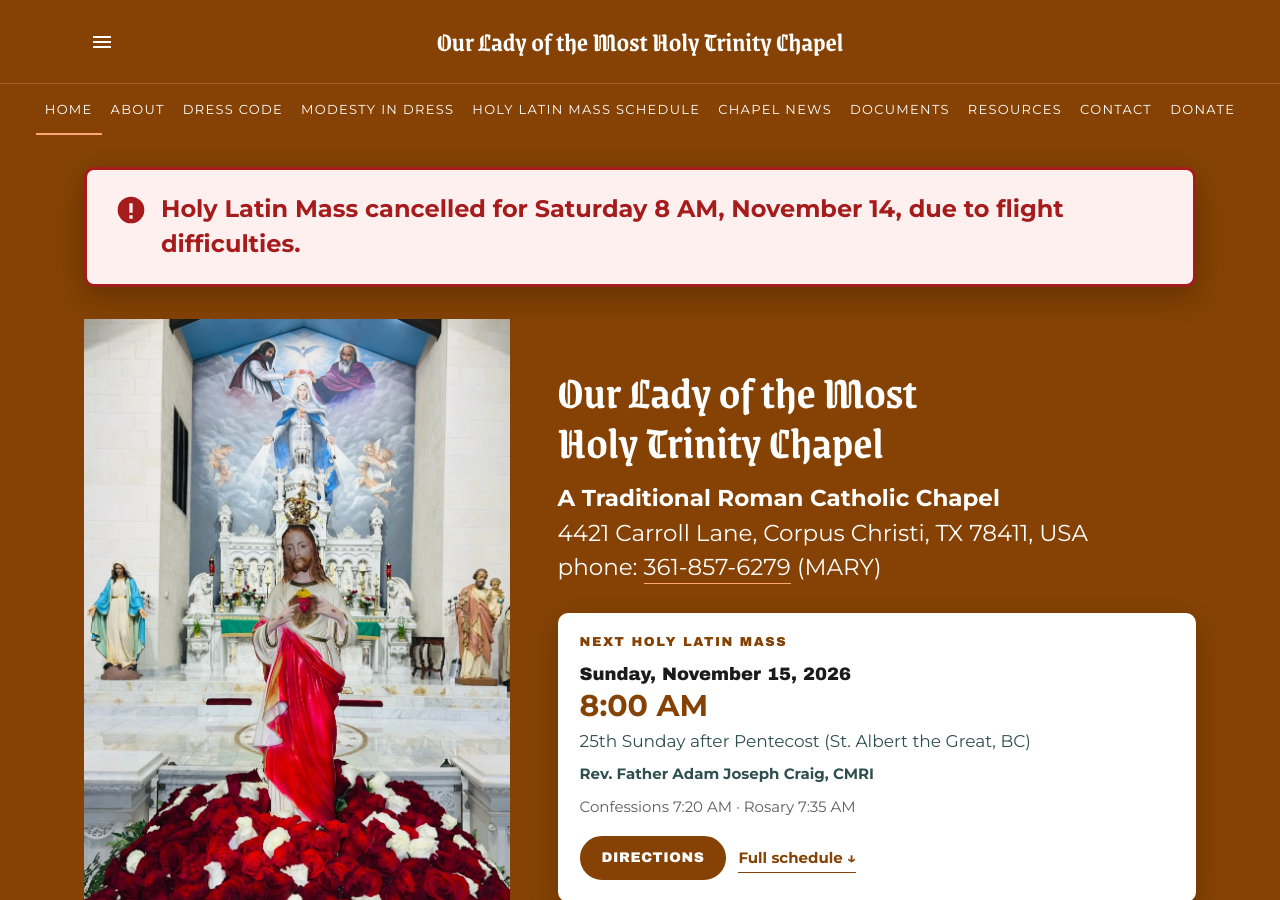
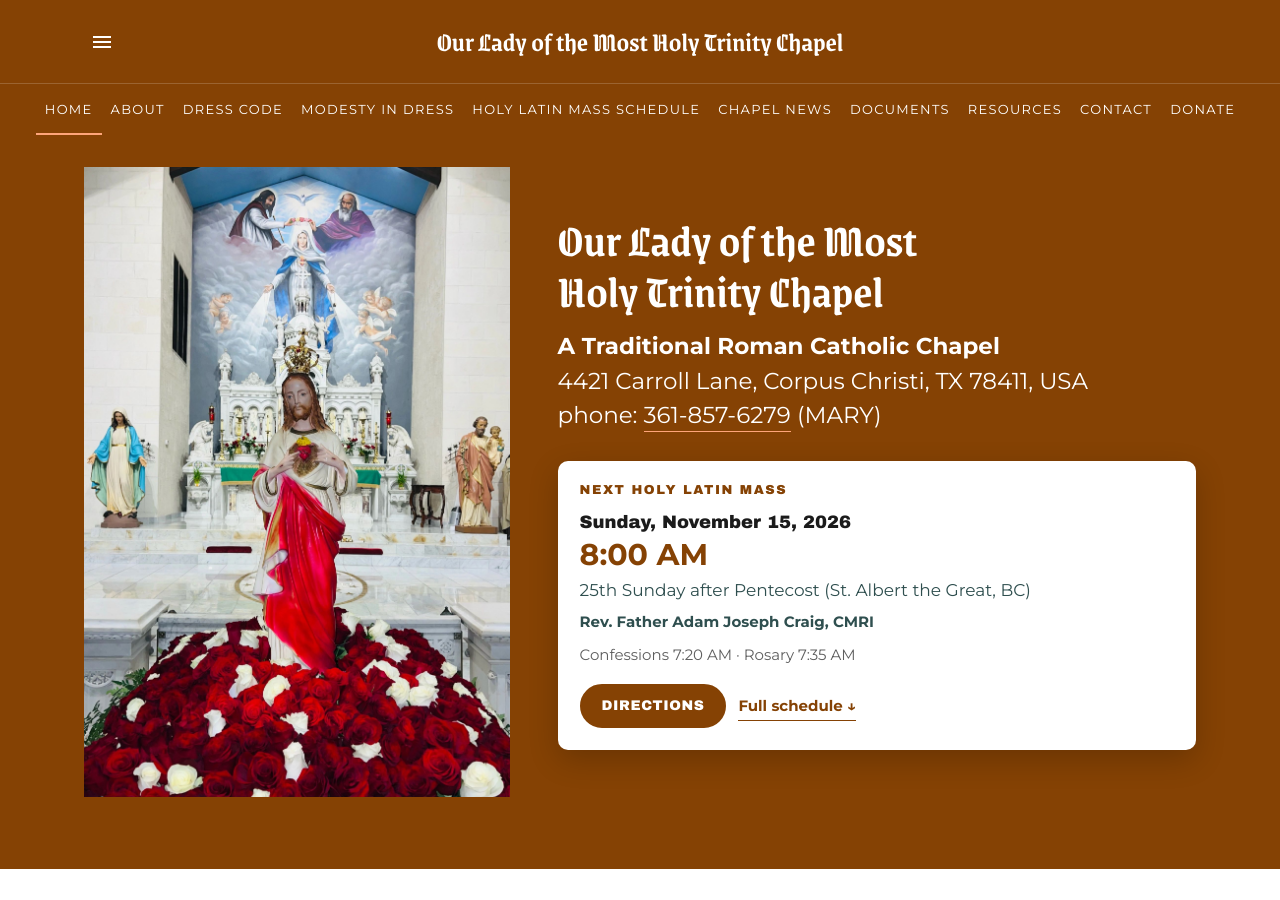
Before and after one commit to ourladymhtchurch/ourladymhtchurch.github.io, a Jekyll site: the page built from index.html, in a window 1280 px wide and 900 px high. Built offline with Jekyll 4.4.1, drawn with Linux system fonts in a browser that asks for light colours; some of the changed text lies outside the part shown.

Commit message:
Remove the November 14 cancellation notice from the home page

```diff
--- a/_data/schedule.yml
+++ b/_data/schedule.yml
@@ -20,9 +20,6 @@
 # _data/prayer.yml.
 # ---------------------------------------------------------------------------
 
-alert: |
-  Holy Latin Mass cancelled for Saturday 8 AM, November 14, due to flight difficulties.
-
 notice: |
   On Sundays, after the Holy Latin Mass in Corpus Christi, Father travels to the new mission Our Lady of Mount Carmel Chapel (Nuestra Señora del Monte Carmelo Chapel) in San Antonio at the Candlewood Suites Airport to offer the Holy Latin Mass at 1 PM with Confessions at 12:30 PM. To confirm future dates and times, visit: [www.facebook.com/NSDMCC](https://www.facebook.com/NSDMCC) or email: <NSDMCC@proton.me>
 
```
